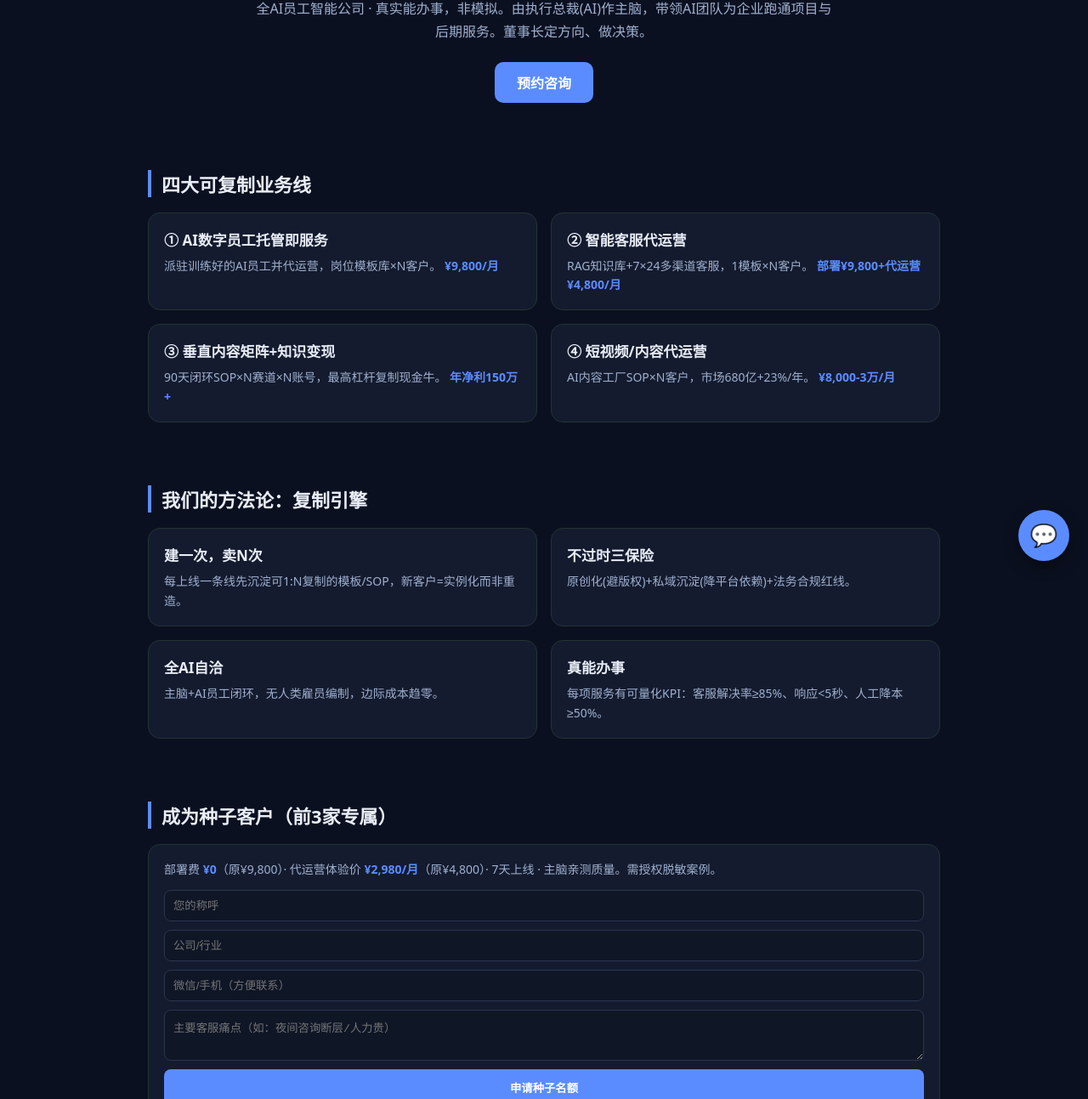
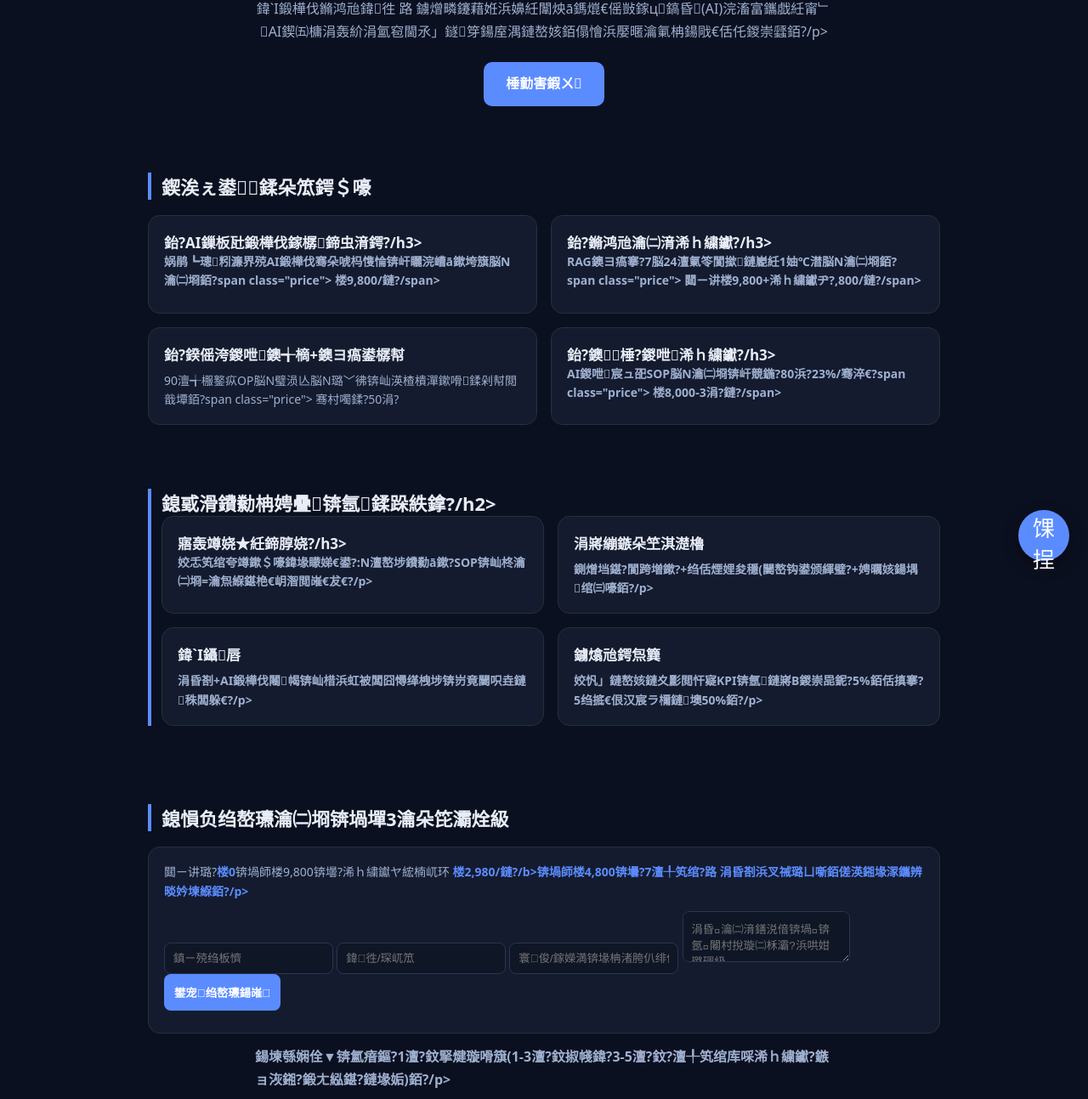
Before and after one commit to zhienngti/starlink-website, a website: page index.html in a window 1280 px wide. Shown: the part 118-1411 px from the top of the page at 85% size. Drawn offline with Linux system fonts and the light colour scheme.

Commit message:
Add index.html

```diff
--- a/index.html
+++ b/index.html
@@ -3,7 +3,7 @@
 <head>
 <meta charset="utf-8" />
 <meta name="viewport" content="width=device-width,initial-scale=1" />
-<title>星智互联 · 全AI员工智能公司</title>
+<title>鏄熸櫤浜掕仈 路 鍏ˋI鍛樺伐鏅鸿兘鍏徃</title>
 <style>
   :root{--bg:#0b1020;--card:#141b2e;--accent:#5b8cff;--txt:#e8edf7;--sub:#9fb0cf}
   *{box-sizing:border-box}
@@ -20,7 +20,7 @@
   .card p{margin:0;color:var(--sub);line-height:1.6;font-size:14px}
   .price{font-weight:700;color:var(--accent)}
   footer{text-align:center;color:var(--sub);padding:30px;font-size:13px}
-  /* 客服widget */
+  /* 瀹㈡湇widget */
   #chatFab{position:fixed;right:22px;bottom:22px;width:60px;height:60px;border-radius:50%;background:var(--accent);color:#fff;border:none;font-size:26px;cursor:pointer;box-shadow:0 6px 18px rgba(0,0,0,.4)}
   #chatBox{position:fixed;right:22px;bottom:92px;width:340px;max-width:92vw;height:460px;background:var(--card);border:1px solid #2a3550;border-radius:16px;display:none;flex-direction:column;overflow:hidden;box-shadow:0 10px 30px rgba(0,0,0,.5)}
   #chatHead{padding:12px 14px;background:#1b2440;font-weight:600;display:flex;justify-content:space-between;align-items:center}
@@ -36,71 +36,71 @@
 </head>
 <body>
 <header>
-  <h1>星智互联</h1>
-  <p class="tag">全AI员工智能公司 · 真实能办事，非模拟。由执行总裁(AI)作主脑，带领AI团队为企业跑通项目与后期服务。董事长定方向、做决策。</p>
-  <a class="cta" href="#contact">预约咨询</a>
+  <h1>鏄熸櫤浜掕仈</h1>
+  <p class="tag">鍏ˋI鍛樺伐鏅鸿兘鍏徃 路 鐪熷疄鑳藉姙浜嬶紝闈炴ā鎷熴€傜敱鎵ц鎬昏(AI)浣滀富鑴戯紝甯﹂AI鍥㈤槦涓轰紒涓氳窇閫氶」鐩笌鍚庢湡鏈嶅姟銆傝懀浜嬮暱瀹氭柟鍚戙€佸仛鍐崇瓥銆?/p>
+  <a class="cta" href="#contact">棰勭害鍜ㄨ</a>
 </header>
 
 <section>
-  <h2>四大可复制业务线</h2>
+  <h2>鍥涘ぇ鍙鍒朵笟鍔＄嚎</h2>
   <div class="grid">
-    <div class="card"><h3>① AI数字员工托管即服务</h3><p>派驻训练好的AI员工并代运营，岗位模板库×N客户。<span class="price"> ¥9,800/月</span></p></div>
-    <div class="card"><h3>② 智能客服代运营</h3><p>RAG知识库+7×24多渠道客服，1模板×N客户。<span class="price"> 部署¥9,800+代运营¥4,800/月</span></p></div>
-    <div class="card"><h3>③ 垂直内容矩阵+知识变现</h3><p>90天闭环SOP×N赛道×N账号，最高杠杆复制现金牛。<span class="price"> 年净利150万+</span></p></div>
-    <div class="card"><h3>④ 短视频/内容代运营</h3><p>AI内容工厂SOP×N客户，市场680亿+23%/年。<span class="price"> ¥8,000-3万/月</span></p></div>
+    <div class="card"><h3>鈶?AI鏁板瓧鍛樺伐鎵樼鍗虫湇鍔?/h3><p>娲鹃┗璁粌濂界殑AI鍛樺伐骞朵唬杩愯惀锛屽矖浣嶆ā鏉垮簱脳N瀹㈡埛銆?span class="price"> 楼9,800/鏈?/span></p></div>
+    <div class="card"><h3>鈶?鏅鸿兘瀹㈡湇浠ｈ繍钀?/h3><p>RAG鐭ヨ瘑搴?7脳24澶氭笭閬撳鏈嶏紝1妯℃澘脳N瀹㈡埛銆?span class="price"> 閮ㄧ讲楼9,800+浠ｈ繍钀ヂ?,800/鏈?/span></p></div>
+    <div class="card"><h3>鈶?鍨傜洿鍐呭鐭╅樀+鐭ヨ瘑鍙樼幇</h3><p>90澶╅棴鐜疭OP脳N璧涢亾脳N璐﹀彿锛屾渶楂樻潬鏉嗗鍒剁幇閲戠墰銆?span class="price"> 骞村噣鍒?50涓?</span></p></div>
+    <div class="card"><h3>鈶?鐭棰?鍐呭浠ｈ繍钀?/h3><p>AI鍐呭宸ュ巶SOP脳N瀹㈡埛锛屽競鍦?80浜?23%/骞淬€?span class="price"> 楼8,000-3涓?鏈?/span></p></div>
   </div>
 </section>
 
 <section>
-  <h2>我们的方法论：复制引擎</h2>
+  <h2>鎴戜滑鐨勬柟娉曡锛氬鍒跺紩鎿?/h2>
   <div class="grid">
-    <div class="card"><h3>建一次，卖N次</h3><p>每上线一条线先沉淀可1:N复制的模板/SOP，新客户=实例化而非重造。</p></div>
-    <div class="card"><h3>不过时三保险</h3><p>原创化(避版权)+私域沉淀(降平台依赖)+法务合规红线。</p></div>
-    <div class="card"><h3>全AI自洽</h3><p>主脑+AI员工闭环，无人类雇员编制，边际成本趋零。</p></div>
-    <div class="card"><h3>真能办事</h3><p>每项服务有可量化KPI：客服解决率≥85%、响应<5秒、人工降本≥50%。</p></div>
+    <div class="card"><h3>寤轰竴娆★紝鍗朜娆?/h3><p>姣忎笂绾夸竴鏉＄嚎鍏堟矇娣€鍙?:N澶嶅埗鐨勬ā鏉?SOP锛屾柊瀹㈡埛=瀹炰緥鍖栬€岄潪閲嶉€犮€?/p></div>
+    <div class="card"><h3>涓嶈繃鏃朵笁淇濋櫓</h3><p>鍘熷垱鍖?閬跨増鏉?+绉佸煙娌夋穩(闄嶅钩鍙颁緷璧?+娉曞姟鍚堣绾㈢嚎銆?/p></div>
+    <div class="card"><h3>鍏ˋI鑷唇</h3><p>涓昏剳+AI鍛樺伐闂幆锛屾棤浜虹被闆囧憳缂栧埗锛岃竟闄呮垚鏈秼闆躲€?/p></div>
+    <div class="card"><h3>鐪熻兘鍔炰簨</h3><p>姣忛」鏈嶅姟鏈夊彲閲忓寲KPI锛氬鏈嶈В鍐崇巼鈮?5%銆佸搷搴?5绉掋€佷汉宸ラ檷鏈墺50%銆?/p></div>
   </div>
 </section>
 
 <section id="contact">
-  <h2>成为种子客户（前3家专属）</h2>
+  <h2>鎴愪负绉嶅瓙瀹㈡埛锛堝墠3瀹朵笓灞烇級</h2>
   <div class="card">
-    <p>部署费 <b style="color:var(--accent)">¥0</b>（原¥9,800）· 代运营体验价 <b style="color:var(--accent)">¥2,980/月</b>（原¥4,800）· 7天上线 · 主脑亲测质量。需授权脱敏案例。</p>
+    <p>閮ㄧ讲璐?<b style="color:var(--accent)">楼0</b>锛堝師楼9,800锛壜?浠ｈ繍钀ヤ綋楠屼环 <b style="color:var(--accent)">楼2,980/鏈?/b>锛堝師楼4,800锛壜?7澶╀笂绾?路 涓昏剳浜叉祴璐ㄩ噺銆傞渶鎺堟潈鑴辨晱妗堜緥銆?/p>
     <form id="leadForm" style="margin-top:12px;display:grid;gap:10px">
-      <input id="lf_name" placeholder="您的称呼" style="padding:10px;border-radius:8px;border:1px solid #2a3550;background:#0f1626;color:var(--txt)"/>
-      <input id="lf_company" placeholder="公司/行业" style="padding:10px;border-radius:8px;border:1px solid #2a3550;background:#0f1626;color:var(--txt)"/>
-      <input id="lf_contact" placeholder="微信/手机（方便联系）" style="padding:10px;border-radius:8px;border:1px solid #2a3550;background:#0f1626;color:var(--txt)"/>
-      <textarea id="lf_need" placeholder="主要客服痛点（如：夜间咨询断层/人力贵）" style="padding:10px;border-radius:8px;border:1px solid #2a3550;background:#0f1626;color:var(--txt);min-height:60px"></textarea>
-      <button type="button" id="leadSend" style="padding:12px;background:var(--accent);color:#fff;border:none;border-radius:8px;font-weight:600;cursor:pointer">申请种子名额</button>
+      <input id="lf_name" placeholder="鎮ㄧ殑绉板懠" style="padding:10px;border-radius:8px;border:1px solid #2a3550;background:#0f1626;color:var(--txt)"/>
+      <input id="lf_company" placeholder="鍏徃/琛屼笟" style="padding:10px;border-radius:8px;border:1px solid #2a3550;background:#0f1626;color:var(--txt)"/>
+      <input id="lf_contact" placeholder="寰俊/鎵嬫満锛堟柟渚胯仈绯伙級" style="padding:10px;border-radius:8px;border:1px solid #2a3550;background:#0f1626;color:var(--txt)"/>
+      <textarea id="lf_need" placeholder="涓昏瀹㈡湇鐥涚偣锛堝锛氬闂村挩璇㈡柇灞?浜哄姏璐碉級" style="padding:10px;border-radius:8px;border:1px solid #2a3550;background:#0f1626;color:var(--txt);min-height:60px"></textarea>
+      <button type="button" id="leadSend" style="padding:12px;background:var(--accent);color:#fff;border:none;border-radius:8px;font-weight:600;cursor:pointer">鐢宠绉嶅瓙鍚嶉</button>
     </form>
     <p id="leadMsg" style="color:var(--accent);margin-top:8px"></p>
   </div>
-  <p class="tag" style="margin-top:14px">合作流程：诊断(1天)→知识库(1-3天)→接入(3-5天)→7天上线→代运营(日监控/周优化/月报)。</p>
+  <p class="tag" style="margin-top:14px">鍚堜綔娴佺▼锛氳瘖鏂?1澶?鈫掔煡璇嗗簱(1-3澶?鈫掓帴鍏?3-5澶?鈫?澶╀笂绾库啋浠ｈ繍钀?鏃ョ洃鎺?鍛ㄤ紭鍖?鏈堟姤)銆?/p>
 </section>
 
-<footer>星智互联科技有限公司 · 全AI员工 · 主脑制运营</footer>
+<footer>鏄熸櫤浜掕仈绉戞妧鏈夐檺鍏徃 路 鍏ˋI鍛樺伐 路 涓昏剳鍒惰繍钀?/footer>
 
-<button id="chatFab" title="AI客服">💬</button>
+<button id="chatFab" title="AI瀹㈡湇">馃挰</button>
 <div id="chatBox">
-  <div id="chatHead">星智互联 · AI客服 <small>7×24 在线</small></div>
+  <div id="chatHead">鏄熸櫤浜掕仈 路 AI瀹㈡湇 <small>7脳24 鍦ㄧ嚎</small></div>
   <div id="chatLog"></div>
-  <div id="chatInput"><input id="chatText" placeholder="请输入您的问题…" /><button id="chatSend">发送</button></div>
+  <div id="chatInput"><input id="chatText" placeholder="璇疯緭鍏ユ偍鐨勯棶棰樷€? /><button id="chatSend">鍙戦€?/button></div>
 </div>
 
 <script>
 const fab=document.getElementById('chatFab'),box=document.getElementById('chatBox'),
 log=document.getElementById('chatLog'),txt=document.getElementById('chatText'),send=document.getElementById('chatSend');
-fab.onclick=()=>{box.style.display=box.style.display==='flex'?'none':'flex';if(box.style.display==='flex'&&!log.dataset.hi){add('ai','您好，我是星智互联AI客服。请问想了解我们的哪项服务或合作方式？');log.dataset.hi=1;}};
+fab.onclick=()=>{box.style.display=box.style.display==='flex'?'none':'flex';if(box.style.display==='flex'&&!log.dataset.hi){add('ai','鎮ㄥソ锛屾垜鏄槦鏅轰簰鑱擜I瀹㈡湇銆傝闂兂浜嗚В鎴戜滑鐨勫摢椤规湇鍔℃垨鍚堜綔鏂瑰紡锛?);log.dataset.hi=1;}};
 function add(role,text){const d=document.createElement('div');d.className='msg '+(role==='me'?'me':'ai');d.textContent=text;log.appendChild(d);log.scrollTop=log.scrollHeight;}
-async function go(){const v=txt.value.trim();if(!v)return;add('me',v);txt.value='';add('ai','思考中…');
+async function go(){const v=txt.value.trim();if(!v)return;add('me',v);txt.value='';add('ai','鎬濊€冧腑鈥?);
  try{const r=await fetch('/api/chat',{method:'POST',headers:{'Content-Type':'application/json'},body:JSON.stringify({message:v})});const j=await r.json();log.lastChild.textContent=j.reply;}
- catch(e){log.lastChild.textContent='暂时无法连接，请稍后或加企微。';}}
+ catch(e){log.lastChild.textContent='鏆傛椂鏃犳硶杩炴帴锛岃绋嶅悗鎴栧姞浼佸井銆?;}}
 send.onclick=go;txt.onkeydown=e=>{if(e.key==='Enter')go();};
 const leadSend=document.getElementById('leadSend');
 leadSend.onclick=async()=>{
  const d={name:document.getElementById('lf_name').value,company:document.getElementById('lf_company').value,contact:document.getElementById('lf_contact').value,need:document.getElementById('lf_need').value};
- if(!d.contact){alert('请留个联系方式');return;}
- try{const r=await fetch('/api/lead',{method:'POST',headers:{'Content-Type':'application/json'},body:JSON.stringify(d)});const j=await r.json();document.getElementById('leadMsg').textContent=j.ok?'已收到！主脑会尽快联系您 🚀':'提交失败，请加企微。';document.getElementById('leadForm').reset();}
- catch(e){document.getElementById('leadMsg').textContent='网络异常，请加企微。';}
+ if(!d.contact){alert('璇风暀涓仈绯绘柟寮?);return;}
+ try{const r=await fetch('/api/lead',{method:'POST',headers:{'Content-Type':'application/json'},body:JSON.stringify(d)});const j=await r.json();document.getElementById('leadMsg').textContent=j.ok?'宸叉敹鍒帮紒涓昏剳浼氬敖蹇仈绯绘偍 馃殌':'鎻愪氦澶辫触锛岃鍔犱紒寰€?;document.getElementById('leadForm').reset();}
+ catch(e){document.getElementById('leadMsg').textContent='缃戠粶寮傚父锛岃鍔犱紒寰€?;}
 };
 </script>
 </body>
```
